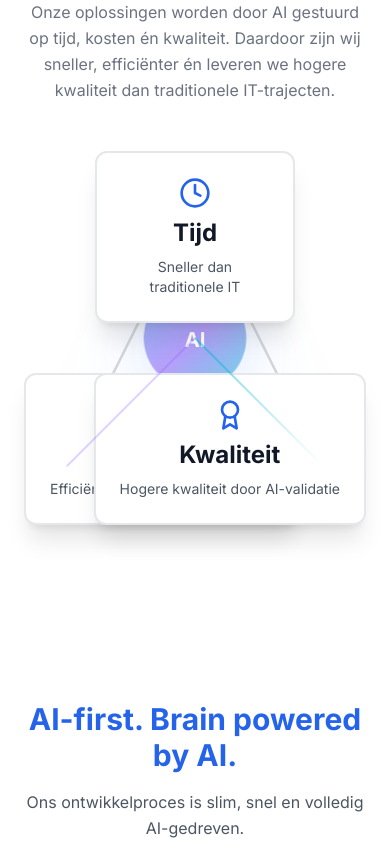
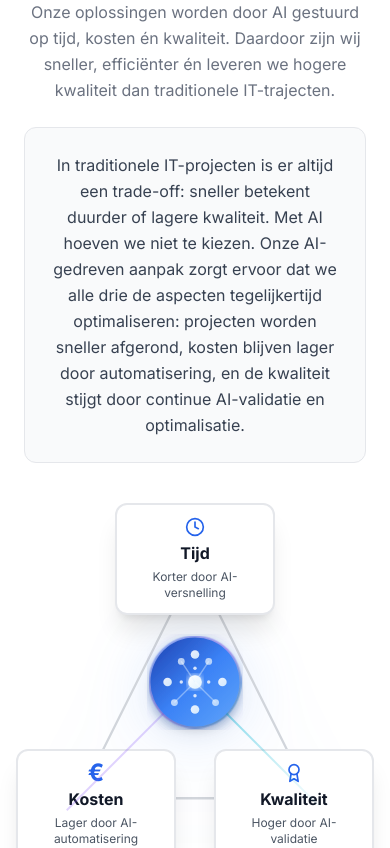
Before and after one commit to HoltermanP/AI-group, a Next.js app: page / in a window 390 px wide. Shown: the part 5720-6568 px from the top of the page. Built offline with nearby package versions, Linux system fonts and the light colour scheme.

Commit message:
Verbeter duivelse driehoek: logo in midden, kleiner formaat, meer toelichting, euro teken. Update agents sectie met werkgerelateerde voorbeelden en work-life balance. Update data titel.

```diff
--- a/components/AgentsSection.tsx
+++ b/components/AgentsSection.tsx
@@ -1,81 +1,78 @@
 'use client'
 
-import { MessageSquare, FileText, TrendingUp, Brain, Coffee, Activity, Briefcase, Zap, Target, Heart, BarChart3, Shield } from 'lucide-react'
+import { MessageSquare, FileText, TrendingUp, Coffee, Activity, Briefcase, Zap, Target, Heart, BarChart3, Shield } from 'lucide-react'
 import { motion } from 'framer-motion'
 
 export default function AgentsSection() {
   const agents = [
     {
       icon: MessageSquare,
-      name: 'Chatbot Agent',
-      description: 'Onze eerste agent die klantvragen beantwoordt en 24/7 beschikbaar is. Altijd vriendelijk, altijd accuraat.',
+      name: 'Klantenservice Agent',
+      description: 'Beantwoordt klantvragen 24/7, verwerkt bestellingen en lost problemen op. Altijd beschikbaar, altijd accuraat.',
       color: 'text-blue-400'
     },
     {
       icon: FileText,
-      name: 'HR Agent',
-      description: 'Helpt bij personeelszaken, contracten en administratie. Zorgt dat we niets vergeten en alles op tijd geregeld is.',
+      name: 'Documentatie Agent',
+      description: 'Genereert en beheert documenten automatisch. Contracten, offertes, rapporten - alles wordt bijgewerkt en georganiseerd.',
       color: 'text-purple-400'
     },
     {
       icon: TrendingUp,
       name: 'Procesoptimalisatie Agent',
-      description: 'Analyseert onze workflows en suggereert continu verbeteringen. Altijd op zoek naar efficiëntere manieren van werken.',
+      description: 'Analyseert workflows en identificeert bottlenecks. Suggereert continu verbeteringen voor efficiëntere processen.',
       color: 'text-green-400'
     },
     {
-      icon: Brain,
-      name: 'Brainstorm Agent',
-      description: 'Onze creatieve partner die nieuwe ideeën genereert en out-of-the-box denkt. Perfect voor het oplossen van complexe uitdagingen.',
-      color: 'text-yellow-400'
+      icon: Briefcase,
+      name: 'Project Management Agent',
+      description: 'Houdt overzicht over projecten, deadlines en resources. Zorgt dat teams gefocust blijven op wat belangrijk is.',
+      color: 'text-indigo-400'
     },
     {
+      icon: BarChart3,
+      name: 'Data Analytics Agent',
+      description: 'Analyseert bedrijfsdata en genereert inzichten. Helpt bij datagedreven besluitvorming en het identificeren van kansen.',
+      color: 'text-emerald-400'
+    },
+    {
+      icon: Shield,
+      name: 'Security & Compliance Agent',
+      description: 'Waakt over digitale veiligheid en compliance. Controleert systemen, detecteert risico\'s en waarschuwt proactief.',
+      color: 'text-amber-400'
+    },
+    {
+      icon: Zap,
+      name: 'Automatisering Agent',
+      description: 'Identificeert repetitieve taken en automatiseert deze. Vrijt tijd op voor strategisch werk en innovatie.',
+      color: 'text-cyan-400'
+    },
+    {
+      icon: Target,
+      name: 'Strategie & Planning Agent',
+      description: 'Helpt bij het formuleren van doelen en strategieën. Analyseert markttrends en adviseert over kansen.',
+      color: 'text-pink-400'
+    }
+  ]
+
+  const wellbeingAgents = [
+    {
       icon: Coffee,
-      name: 'Koffie Agent',
-      description: 'Zorgt ervoor dat we op de juiste momenten even pauze nemen. Herinnert ons aan het belang van mentale rust.',
+      name: 'Pauze & Rust Agent',
+      description: 'Herinnert aan het belang van mentale rust en pauzes. Zorgt dat we op de juiste momenten even stoppen om op te laden.',
       color: 'text-orange-400'
     },
     {
       icon: Activity,
-      name: 'Fitness Agent',
-      description: 'Moedigt ons aan om te bewegen en gezond te blijven. Plan regelmatig hardloopsessies en workout reminders.',
+      name: 'Gezondheid & Beweging Agent',
+      description: 'Moedigt aan om te bewegen en gezond te blijven. Plan reminders voor beweging en helpt bij het behouden van een gezonde levensstijl.',
       color: 'text-red-400'
-    },
-    {
-      icon: Briefcase,
-      name: 'Project Management Agent',
-      description: 'Houdt overzicht over alle projecten, deadlines en milestones. Zorgt dat we gefocust blijven op wat belangrijk is.',
-      color: 'text-indigo-400'
-    },
-    {
-      icon: Zap,
-      name: 'Efficiency Agent',
-      description: 'Identificeert tijdverspilling en automatiseert repetitieve taken. Helpt ons om meer gedaan te krijgen in minder tijd.',
-      color: 'text-cyan-400'
-    },
-    {
-      icon: Target,
-      name: 'Strategie Agent',
-      description: 'Helpt bij het formuleren van lange-termijn doelen en strategieën. Analyseert markttrends en kansen.',
-      color: 'text-pink-400'
     },
     {
       icon: Heart,
       name: 'Work-Life Balance Agent',
-      description: 'Zorgt voor een gezonde balans tussen werk en privé. Herinnert ons aan het belang van quality time met familie en vrienden.',
+      description: 'Zorgt voor een gezonde balans tussen werk en privé. Herinnert aan het belang van quality time en persoonlijke ontwikkeling.',
       color: 'text-rose-400'
-    },
-    {
-      icon: BarChart3,
-      name: 'Data Analytics Agent',
-      description: 'Analyseert data en trends om inzichten te genereren. Helpt bij datagedreven besluitvorming en het identificeren van kansen.',
-      color: 'text-emerald-400'
-    },
-    {
-      icon: Shield,
-      name: 'Security Agent',
-      description: 'Waakt over onze digitale veiligheid en privacy. Controleert systemen en waarschuwt bij potentiële risico\'s.',
-      color: 'text-amber-400'
     }
   ]
 
@@ -143,11 +140,58 @@ export default function AgentsSection() {
           )}
         </div>
 
+        {/* Work-Life Balance Section */}
         <motion.div
           initial={{ opacity: 0, y: 30 }}
           whileInView={{ opacity: 1, y: 0 }}
           viewport={{ once: true, margin: "-100px" }}
           transition={{ duration: 0.6, delay: 0.6 }}
+          className="mt-16"
+          style={{ opacity: 1 }}
+        >
+          <div className="text-center mb-8">
+            <h3 className="text-2xl md:text-3xl font-bold text-white mb-4">
+              Meer dan alleen apps bouwen
+            </h3>
+            <p className="text-base md:text-lg text-blue-100 max-w-3xl mx-auto leading-relaxed">
+              AI-agents helpen niet alleen bij het bouwen van applicaties en het behalen van targets. Ze zorgen ook voor een gezonde balans en ondersteunen ons in alle aspecten van ons werk en welzijn.
+            </p>
+          </div>
+
+          <div className="grid md:grid-cols-3 gap-8 max-w-5xl mx-auto">
+            {wellbeingAgents.map((agent, index) => {
+              const IconComponent = agent.icon
+
+              return (
+                <motion.div
+                  key={`wellbeing-${index}`}
+                  initial={{ opacity: 0, y: 30 }}
+                  whileInView={{ opacity: 1, y: 0 }}
+                  viewport={{ once: true, margin: "-100px" }}
+                  transition={{ duration: 0.6, delay: 0.7 + index * 0.1 }}
+                  className="bg-white/10 backdrop-blur-sm border-2 border-white/20 rounded-2xl p-8 hover:bg-white/20 hover:border-white/30 transition-all duration-300 hover:scale-105"
+                  style={{ opacity: 1 }}
+                >
+                  <div className="w-16 h-16 bg-white/20 rounded-xl flex items-center justify-center mb-6 border border-white/30">
+                    <IconComponent className={`w-8 h-8 ${agent.color}`} />
+                  </div>
+                  <h3 className="text-lg font-bold text-white mb-3">
+                    {agent.name}
+                  </h3>
+                  <p className="text-sm text-blue-100 leading-relaxed">
+                    {agent.description}
+                  </p>
+                </motion.div>
+              )
+            })}
+          </div>
+        </motion.div>
+
+        <motion.div
+          initial={{ opacity: 0, y: 30 }}
+          whileInView={{ opacity: 1, y: 0 }}
+          viewport={{ once: true, margin: "-100px" }}
+          transition={{ duration: 0.6, delay: 1 }}
           className="text-center mt-16"
           style={{ opacity: 1 }}
         >
--- a/components/TriangleOfPower.tsx
+++ b/components/TriangleOfPower.tsx
@@ -1,13 +1,8 @@
 'use client'
 
 import { getSiteData } from '@/lib/getData'
-import { Clock, DollarSign, Award, Sparkles } from 'lucide-react'
-
-const iconMap = {
-  'Tijd': Clock,
-  'Kosten': DollarSign,
-  'Kwaliteit': Award,
-}
+import { Clock, Award } from 'lucide-react'
+import Image from 'next/image'
 
 export default function TriangleOfPower() {
   const data = getSiteData()
@@ -15,24 +10,31 @@ export default function TriangleOfPower() {
   return (
     <section className="section-padding bg-white dark:bg-gray-950 relative overflow-hidden">
       <div className="container-custom">
-        <div className="text-center mb-16 max-w-4xl mx-auto">
+        <div className="text-center mb-12 max-w-4xl mx-auto">
           <h2 className="text-3xl md:text-4xl lg:text-5xl font-bold text-primary-600 dark:text-primary-400 mb-4">
             {data.triangleOfPower.title}
           </h2>
           <p className="text-lg md:text-xl text-gray-600 dark:text-gray-300 leading-relaxed mb-4">
             {data.triangleOfPower.subtitle}
           </p>
-          <p className="text-base text-gray-500 dark:text-gray-400 leading-relaxed">
+          <p className="text-base text-gray-500 dark:text-gray-400 leading-relaxed mb-6">
             {data.triangleOfPower.description}
           </p>
+          {data.triangleOfPower.explanation && (
+            <div className="bg-gray-50 dark:bg-gray-900 rounded-xl p-6 md:p-8 border border-gray-200 dark:border-gray-800">
+              <p className="text-base md:text-lg text-gray-700 dark:text-gray-300 leading-relaxed">
+                {data.triangleOfPower.explanation}
+              </p>
+            </div>
+          )}
         </div>
 
-        <div className="relative max-w-4xl mx-auto">
+        <div className="relative max-w-2xl mx-auto">
           {/* Triangle SVG */}
-          <div className="relative w-full aspect-square flex items-center justify-center">
+          <div className="relative w-full aspect-square flex items-center justify-center px-4 md:px-0">
             <svg
               viewBox="0 0 400 400"
-              className="w-full h-full"
+              className="w-full h-full max-w-[90vw] md:max-w-[500px]"
               style={{ filter: 'drop-shadow(0 10px 30px rgba(59, 130, 246, 0.3))' }}
             >
               {/* Triangle outline */}
@@ -44,7 +46,7 @@ export default function TriangleOfPower() {
                 className="text-gray-300 dark:text-gray-700"
               />
 
-              {/* AI center circle with pulsing effect */}
+              {/* Logo background circle with pulsing effect */}
               <circle
                 cx="200"
                 cy="200"
@@ -54,8 +56,8 @@ export default function TriangleOfPower() {
               >
                 <animate
                   attributeName="r"
-                  values="60;70;60"
-                  dur="2s"
+                  values="60;65;60"
+                  dur="3s"
                   repeatCount="indefinite"
                 />
               </circle>
@@ -68,51 +70,54 @@ export default function TriangleOfPower() {
                   <stop offset="100%" stopColor="#06b6d4" />
                 </linearGradient>
               </defs>
-
-              {/* AI text */}
-              <text
-                x="200"
-                y="210"
-                textAnchor="middle"
-                className="text-white font-bold text-2xl fill-current"
-                style={{ fontSize: '24px' }}
-              >
-                AI
-              </text>
             </svg>
 
+            {/* Logo in center */}
+            <div className="absolute top-1/2 left-1/2 transform -translate-x-1/2 -translate-y-1/2 z-10">
+              <div className="relative w-24 h-24 md:w-28 md:h-28">
+                <Image
+                  src="/logo.svg"
+                  alt="AI-Group logo"
+                  fill
+                  className="object-contain drop-shadow-lg"
+                />
+              </div>
+            </div>
+
             {/* Corner labels positioned absolutely */}
-            <div className="absolute top-0 left-1/2 transform -translate-x-1/2 -translate-y-4">
-              <div className="bg-white dark:bg-gray-900 rounded-xl p-6 border-2 border-primary-300 dark:border-primary-700 shadow-xl text-center min-w-[200px]">
-                <Clock className="w-8 h-8 text-primary-600 dark:text-primary-400 mx-auto mb-2" />
-                <h3 className="text-2xl font-bold text-gray-900 dark:text-white mb-2">
+            <div className="absolute top-0 left-1/2 transform -translate-x-1/2 -translate-y-2 md:-translate-y-4">
+              <div className="bg-white dark:bg-gray-900 rounded-xl p-3 md:p-6 border-2 border-primary-300 dark:border-primary-700 shadow-xl text-center min-w-[140px] md:min-w-[200px] max-w-[160px] md:max-w-none">
+                <Clock className="w-5 h-5 md:w-8 md:h-8 text-primary-600 dark:text-primary-400 mx-auto mb-1 md:mb-2" />
+                <h3 className="text-base md:text-2xl font-bold text-gray-900 dark:text-white mb-1 md:mb-2">
                   {data.triangleOfPower.corners[0].name}
                 </h3>
-                <p className="text-sm text-gray-600 dark:text-gray-300">
+                <p className="text-xs md:text-sm text-gray-600 dark:text-gray-300">
                   {data.triangleOfPower.corners[0].description}
                 </p>
               </div>
             </div>
 
-            <div className="absolute bottom-0 left-0 transform translate-y-4">
-              <div className="bg-white dark:bg-gray-900 rounded-xl p-6 border-2 border-primary-300 dark:border-primary-700 shadow-xl text-center min-w-[200px]">
-                <DollarSign className="w-8 h-8 text-primary-600 dark:text-primary-400 mx-auto mb-2" />
-                <h3 className="text-2xl font-bold text-gray-900 dark:text-white mb-2">
+            <div className="absolute bottom-0 left-0 transform translate-y-2 md:translate-y-4 -translate-x-2 md:translate-x-0">
+              <div className="bg-white dark:bg-gray-900 rounded-xl p-3 md:p-6 border-2 border-primary-300 dark:border-primary-700 shadow-xl text-center min-w-[140px] md:min-w-[200px] max-w-[160px] md:max-w-none">
+                <div className="w-5 h-5 md:w-8 md:h-8 text-primary-600 dark:text-primary-400 mx-auto mb-1 md:mb-2 flex items-center justify-center">
+                  <span className="text-2xl md:text-4xl font-bold">€</span>
+                </div>
+                <h3 className="text-base md:text-2xl font-bold text-gray-900 dark:text-white mb-1 md:mb-2">
                   {data.triangleOfPower.corners[1].name}
                 </h3>
-                <p className="text-sm text-gray-600 dark:text-gray-300">
+                <p className="text-xs md:text-sm text-gray-600 dark:text-gray-300">
                   {data.triangleOfPower.corners[1].description}
                 </p>
               </div>
             </div>
 
-            <div className="absolute bottom-0 right-0 transform translate-y-4">
-              <div className="bg-white dark:bg-gray-900 rounded-xl p-6 border-2 border-primary-300 dark:border-primary-700 shadow-xl text-center min-w-[200px]">
-                <Award className="w-8 h-8 text-primary-600 dark:text-primary-400 mx-auto mb-2" />
-                <h3 className="text-2xl font-bold text-gray-900 dark:text-white mb-2">
+            <div className="absolute bottom-0 right-0 transform translate-y-2 md:translate-y-4 translate-x-2 md:translate-x-0">
+              <div className="bg-white dark:bg-gray-900 rounded-xl p-3 md:p-6 border-2 border-primary-300 dark:border-primary-700 shadow-xl text-center min-w-[140px] md:min-w-[200px] max-w-[160px] md:max-w-none">
+                <Award className="w-5 h-5 md:w-8 md:h-8 text-primary-600 dark:text-primary-400 mx-auto mb-1 md:mb-2" />
+                <h3 className="text-base md:text-2xl font-bold text-gray-900 dark:text-white mb-1 md:mb-2">
                   {data.triangleOfPower.corners[2].name}
                 </h3>
-                <p className="text-sm text-gray-600 dark:text-gray-300">
+                <p className="text-xs md:text-sm text-gray-600 dark:text-gray-300">
                   {data.triangleOfPower.corners[2].description}
                 </p>
               </div>
--- a/data/site.json
+++ b/data/site.json
@@ -74,18 +74,19 @@
     "title": "De duivelse driehoek beheerst met AI",
     "subtitle": "Traditioneel moet je kiezen tussen tijd, kosten of kwaliteit. Wij niet.",
     "description": "Onze oplossingen worden door AI gestuurd op tijd, kosten én kwaliteit. Daardoor zijn wij sneller, efficiënter én leveren we hogere kwaliteit dan traditionele IT-trajecten.",
+    "explanation": "In traditionele IT-projecten is er altijd een trade-off: sneller betekent duurder of lagere kwaliteit. Met AI hoeven we niet te kiezen. Onze AI-gedreven aanpak zorgt ervoor dat we alle drie de aspecten tegelijkertijd optimaliseren: projecten worden sneller afgerond, kosten blijven lager door automatisering, en de kwaliteit stijgt door continue AI-validatie en optimalisatie.",
     "corners": [
       {
         "name": "Tijd",
-        "description": "Sneller dan traditionele IT"
+        "description": "Korter door AI-versnelling"
       },
       {
         "name": "Kosten",
-        "description": "Efficiënter door AI-automatisering"
+        "description": "Lager door AI-automatisering"
       },
       {
         "name": "Kwaliteit",
-        "description": "Hogere kwaliteit door AI-validatie"
+        "description": "Hoger door AI-validatie"
       }
     ]
   },
@@ -354,7 +355,7 @@
     }
   ],
   "aiComponents": {
-    "title": "Datalakes, rapportages en voorspellingen met AI",
+    "title": "Grip op data, inzicht in prestaties, zicht op de toekomst",
     "subtitle": "Beyond Power BI. Wij koppelen big data en maken gebruik van AI om het tot ongekende rapportages te maken",
     "components": [
       {
```
